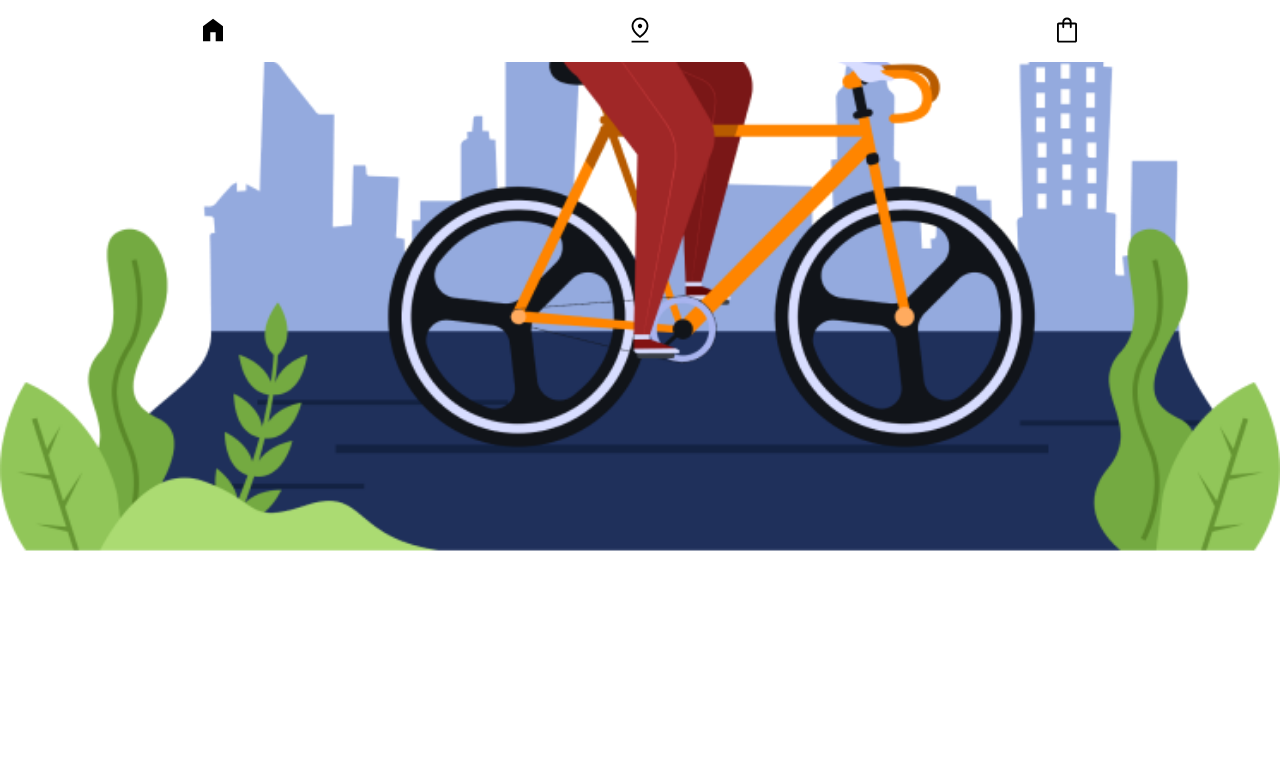
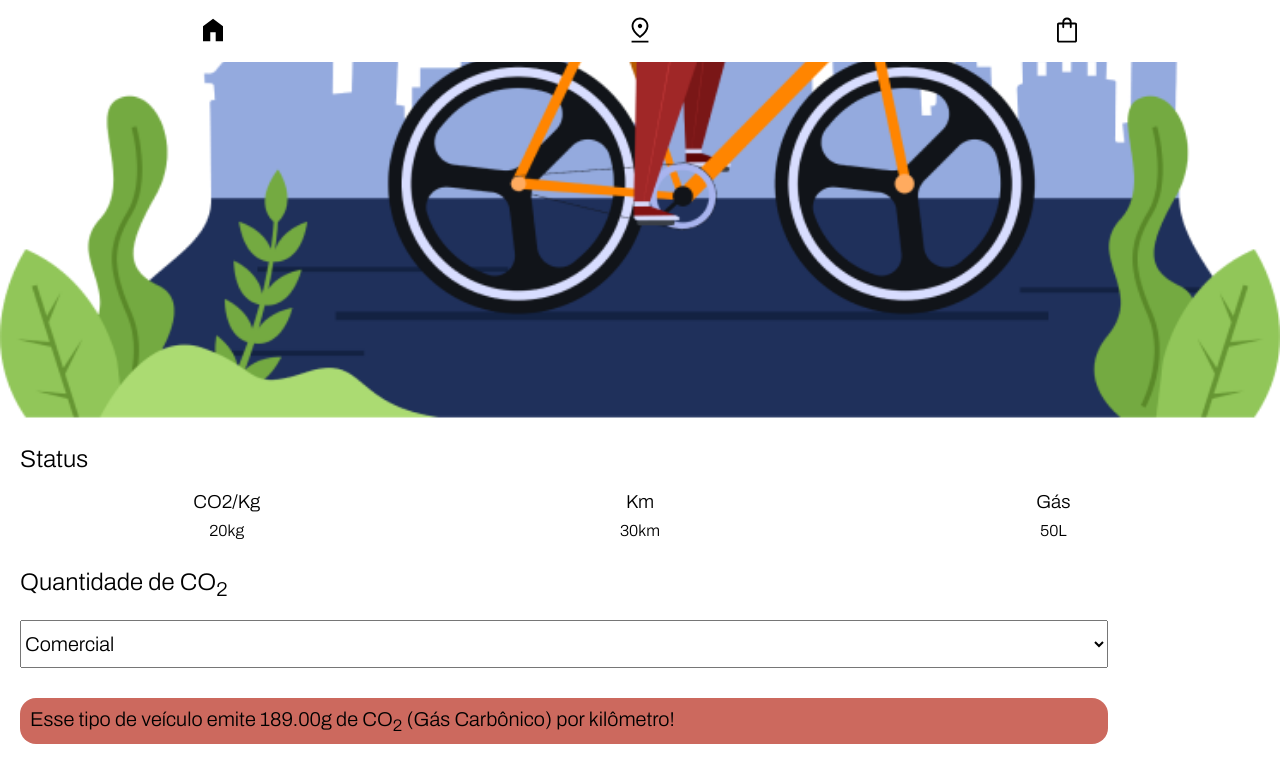
Before and after one commit to anasammi/equipe-6-proviHack, a React (Create React App) app in the folder Front/provihack6/: page /dashboard in a window 1280 px wide. Shown: the part 738-1520 px from the top of the page. Before the commit the page ends 1361 px from the top, so only its background shows below. Built offline with nearby package versions, Linux system fonts and the light colour scheme; no server answers.

Commit message:
select gas carbono

```diff
--- a/Front/provihack6/src/Pages/Dashboard/Dashboard.jsx
+++ b/Front/provihack6/src/Pages/Dashboard/Dashboard.jsx
@@ -2,6 +2,7 @@ import Header from "../../components/Header/Header";
 import Navbar from "../../components/Navbar/Navbar";
 import { GridStatus, H2Styled, H3Styled, Image, MainStyle, Paragraph, PointStyled, PStyled } from "./styled";
 import BikeImg from '../../assests/bike-riding.png'
+import SelectCo2 from "../../components/SelectCo2/SelectCo2";
 
 export default function Dashboard() {
     return (
@@ -11,6 +12,9 @@ export default function Dashboard() {
             <PointStyled>
                 <Paragraph>45</Paragraph>
             </PointStyled>
+
+            <Image src={BikeImg} alt="Pessoa andando de bicicleta" />
+
             <H2Styled>Status</H2Styled>
             <GridStatus>
                 <H3Styled>CO2/Kg</H3Styled>
@@ -20,7 +24,9 @@ export default function Dashboard() {
                 <PStyled>30km</PStyled>
                 <PStyled>50L</PStyled>
             </GridStatus>
-            <Image src={BikeImg} alt="Pessoa andando de bicicleta" />
+
+            <H2Styled>Quantidade de CO<sub>2</sub></H2Styled>
+            <SelectCo2/>
 
             <Navbar isHome="true" />
         </MainStyle>
--- a/Front/provihack6/src/Pages/Dashboard/styled.js
+++ b/Front/provihack6/src/Pages/Dashboard/styled.js
@@ -1,7 +1,7 @@
 import styled from 'styled-components';
 
 export const MainStyle = styled.div`
-    margin-bottom: 8vh;
+    margin-bottom: 10vh;
 `
 
 export const H2Styled = styled.h2`
@@ -35,6 +35,7 @@ export const GridStatus = styled.div`
 export const Image = styled.img`
     width: 100vw;
     display: flex;
+    margin-top: 10px;
     justify-content: center;
 `
 
--- a/Front/provihack6/src/components/SelectCo2/SelectCo2.jsx
+++ b/Front/provihack6/src/components/SelectCo2/SelectCo2.jsx
@@ -1,5 +1,6 @@
 import { useState } from "react";
 import { dadosJson } from "./dadosJson";
+import { Paragraph, Select } from "./styled";
 
 export default function SelectCo2() {
 
@@ -24,9 +25,9 @@ export default function SelectCo2() {
 
   return (
     <>
-      <h3>Qual o tipo do seu veiculo ?</h3>
-      <select onChange={(e) => setValueCar(e.target.value)}>{selectCo()}</select>
-      <h4>Esse tipo de veículo emite {issue(valueCar)}g de CO<sub>2</sub> (Gás Carbônico) por kilômetro !</h4>
+      {/* <h3>Qual o tipo do seu veiculo ?</h3> */}
+      <Select onChange={(e) => setValueCar(e.target.value)}>{selectCo()}</Select>
+      <Paragraph>Esse tipo de veículo emite <strong>{issue(valueCar)}g</strong> de CO<sub>2</sub> (Gás Carbônico) por kilômetro!</Paragraph>
     </>
   );
 }
--- a/Front/provihack6/src/components/SelectCo2/styled.js
+++ b/Front/provihack6/src/components/SelectCo2/styled.js
@@ -0,0 +1,20 @@
+import styled from 'styled-components';
+
+export const Select = styled.select`
+    height: 6vh;
+    margin-left: 20px;
+    margin-bottom: 10px;
+    font-size: 20px;
+    font-family: "Archivo";
+    width: 85vw;
+`
+
+export const Paragraph = styled.p`
+    margin: 20px;
+    width: 85vw;
+    font-size: 20px;
+    font-family: "Archivo";
+    background: #cc695e;
+    padding: 10px;
+    border-radius: .8em;
+`
```
